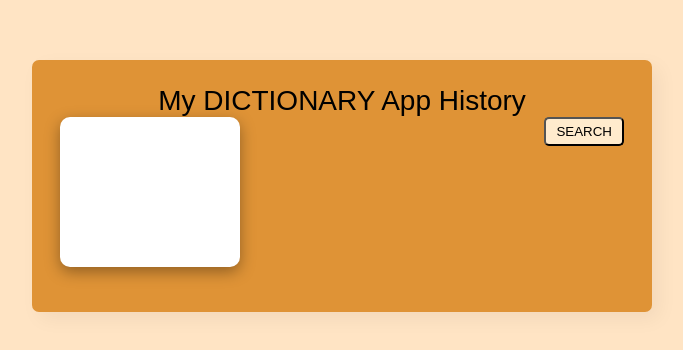
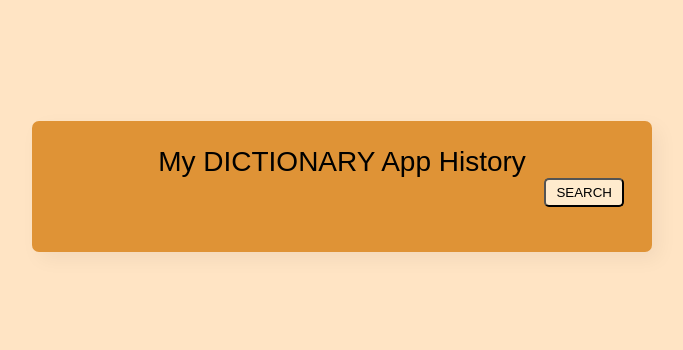
Before and after one commit to rishav7549/My-Dictionary---Javascript-Project---iag51c6bj5ov, a plain HTML site: page history.html in a window 1280 px wide. Shown: the part 214-564 px from the top of the page, without its empty margins (298-981 px from the left). Drawn offline with Linux system fonts and the light colour scheme.

Commit message:
Initial Commit

```diff
--- a/history.css
+++ b/history.css
@@ -51,11 +51,11 @@ body {
     background-color: red;
 } */
 
-#card{
+/* #card{
     display: grid;
     grid-template-rows: max-content 150px 1fr;
     box-shadow: rgba(0, 0, 0, 0.35) 0px 5px 15px;
     background-color: #fff;
     width: 180px;
     border-radius: 10px;
-}
+} */
```
